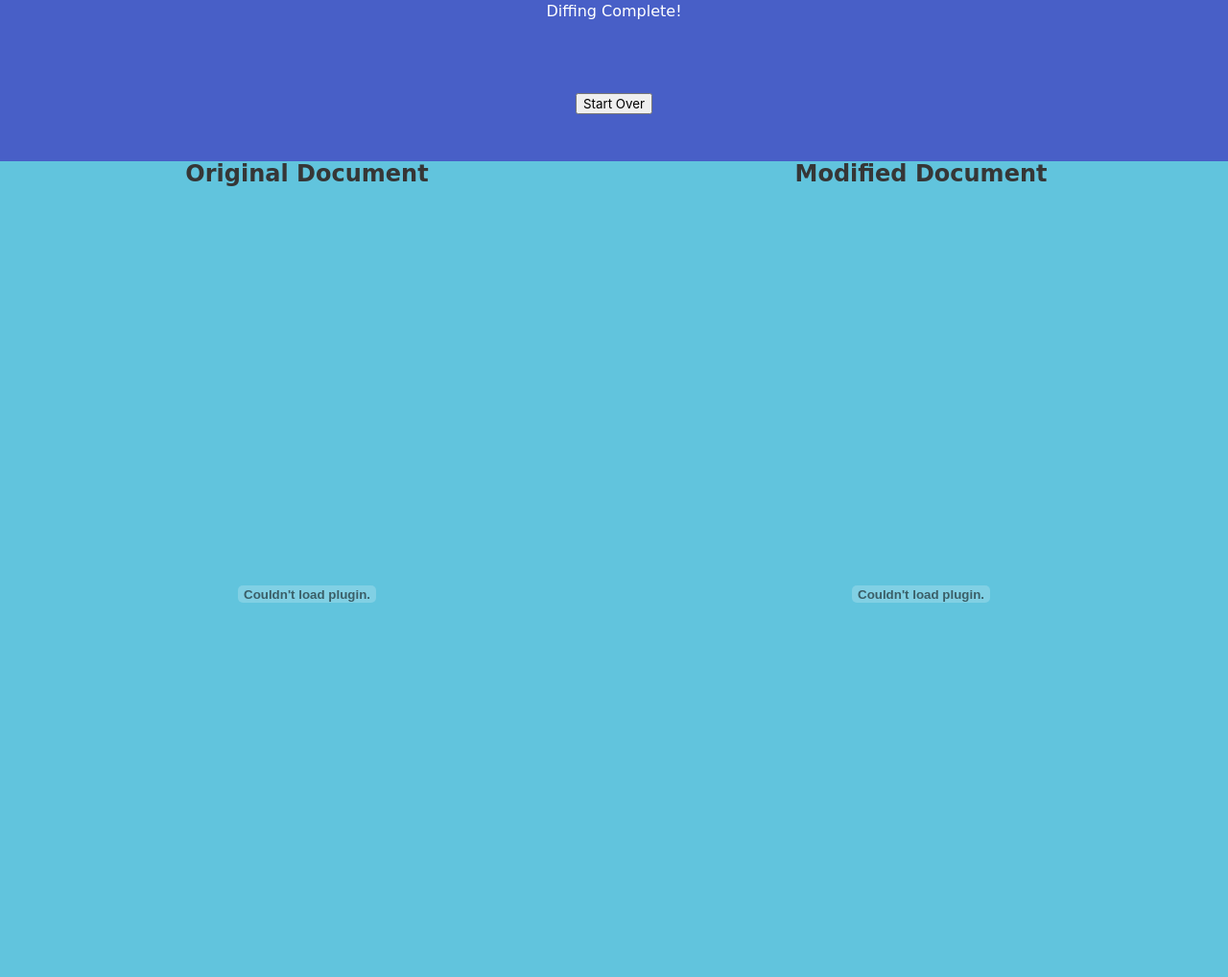
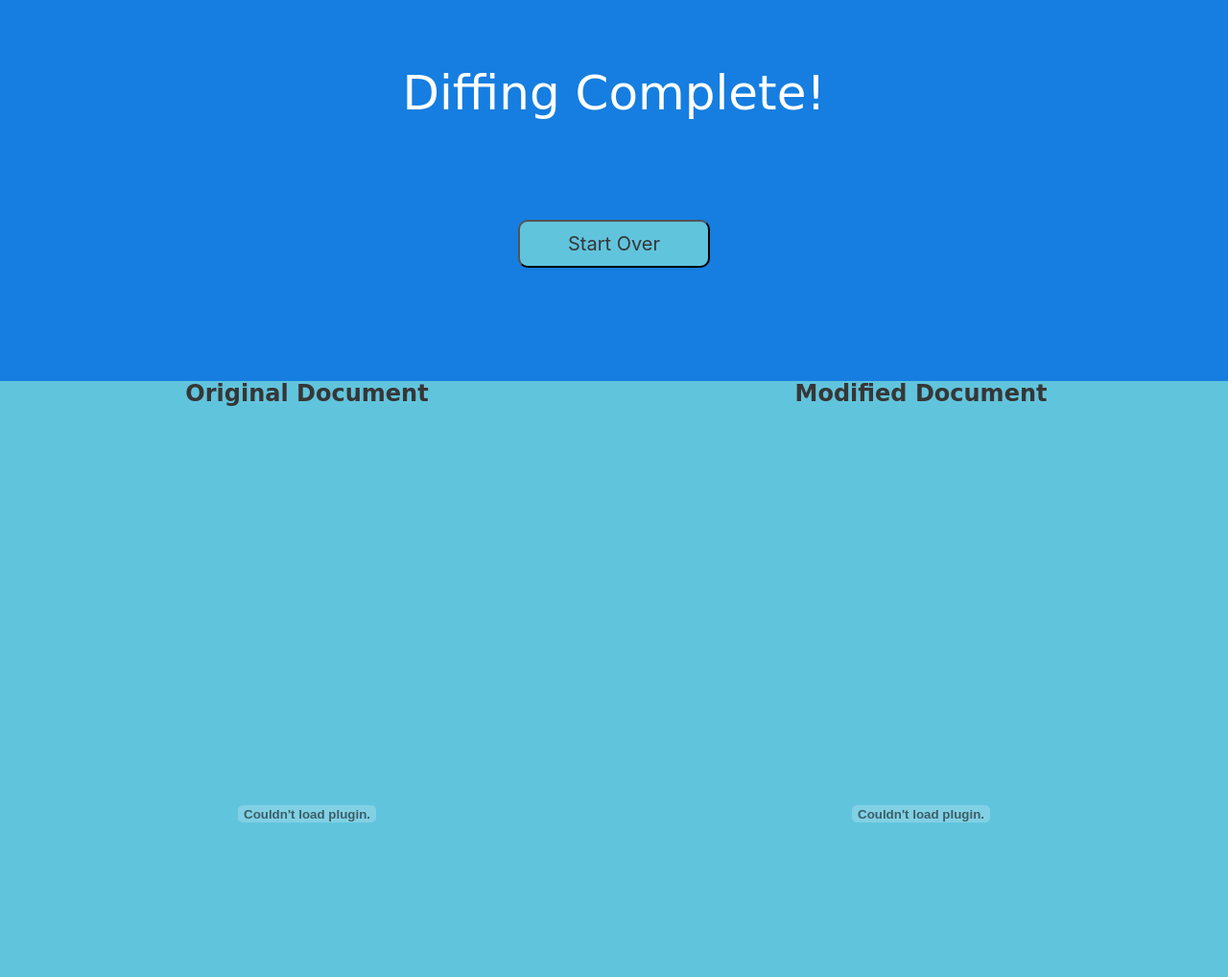
Before and after one commit to akedia23/pdf_diff, a Flask app: page /diff in a window 1280 px wide. Shown: the top 1018 px of the page at 96% size. Before the commit the page ends 628 px from the top, so only its background shows below. Run offline with Flask 2, Linux system fonts and the light colour scheme.

Commit message:
updated again

```diff
--- a/static/style.css
+++ b/static/style.css
@@ -43,8 +43,29 @@ html {
   margin: 0 auto;
 }
 
-nav{
-  background-color: purple;
+.but {
+  background-color:rgb(97, 196, 221);
+  color: #363638;
+  padding: 10px;
+  border-radius: 10px;
+  -moz-border-radius: 10px;
+  -webkit-border-radius: 10px;
+  margin:10px
+}
+
+.medium-btn {
+  font-size : 20px;
+  font-style: normal;
+  width: 200px;
+  height: 50px;
+}
+
+.header {
+  padding: 60px;
+  text-align: center;
+  background: rgb(21, 126, 224);
+  color: white;
+  font-size: 50px;
 }
 
 .p{
```
